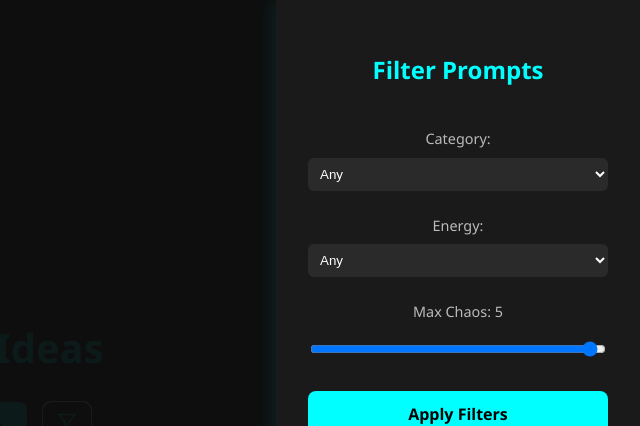
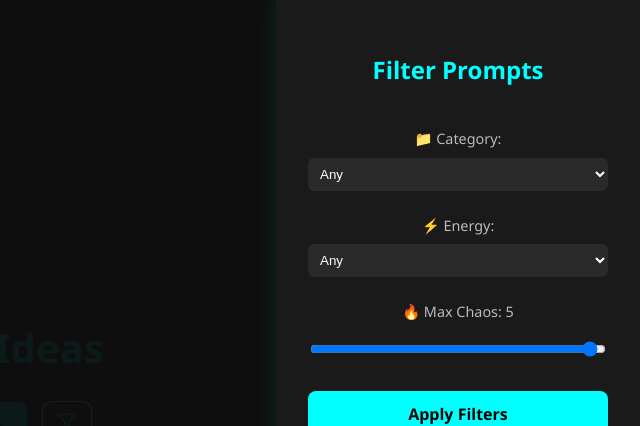
Before and after one commit to tanya2k/hobby-finder, a React (Vite) app: page / in a window 1280 px wide. Both pictures are taken after a click on the button 706 px from the left and 424 px from the top of the page. Shown: the top 426 px of the page, without its empty margins (640-1280 px from the left). Built offline with nearby package versions, Linux system fonts and the light colour scheme.

Commit message:
emojis to filter overlay

```diff
--- a/src/App.jsx
+++ b/src/App.jsx
@@ -52,7 +52,7 @@ function App() {
             <div className="filter-panel">
               <h2>Filter Prompts</h2>
               <label>
-                Category:
+                📁 Category:
                 <select value={selectedCategory} onChange={e => setSelectedCategory(e.target.value)}>
                   <option value="">Any</option>
                   <option value="silly">Silly</option>
@@ -63,7 +63,7 @@ function App() {
                 </select>
               </label>
               <label>
-                Energy:
+                ⚡ Energy:
                 <select value={selectedEnergy} onChange={e => setSelectedEnergy(e.target.value)}>
                   <option value="">Any</option>
                   <option value="low">Low</option>
@@ -72,7 +72,7 @@ function App() {
                 </select>
               </label>
               <label>
-                Max Chaos: {selectedChaos}
+                🔥 Max Chaos: {selectedChaos}
                 <input type="range" min="1" max="5" value={selectedChaos} onChange={e => setSelectedChaos(parseInt(e.target.value))} />
               </label>
               <button onClick={generateIdea} className="apply-button">Apply Filters</button>
```
